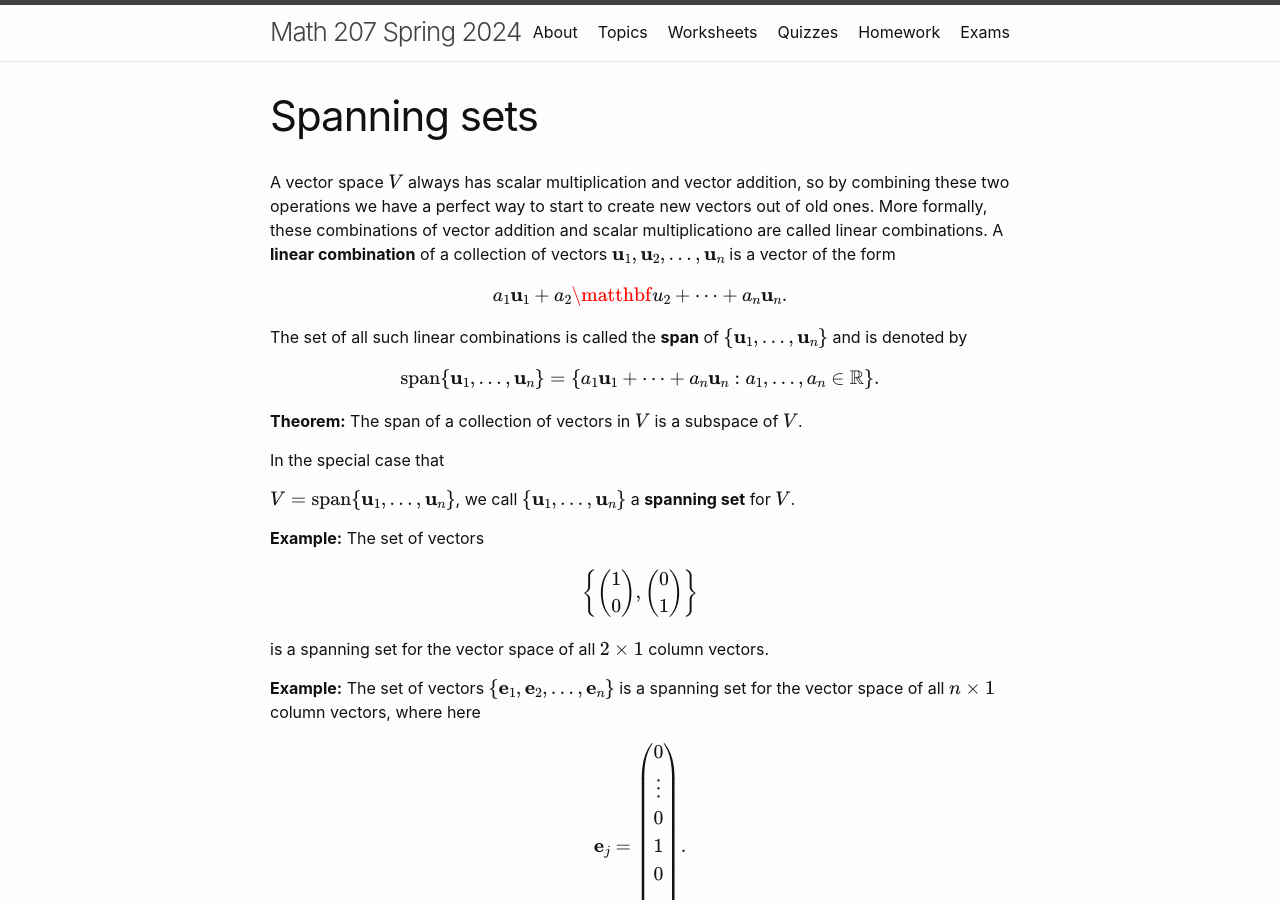
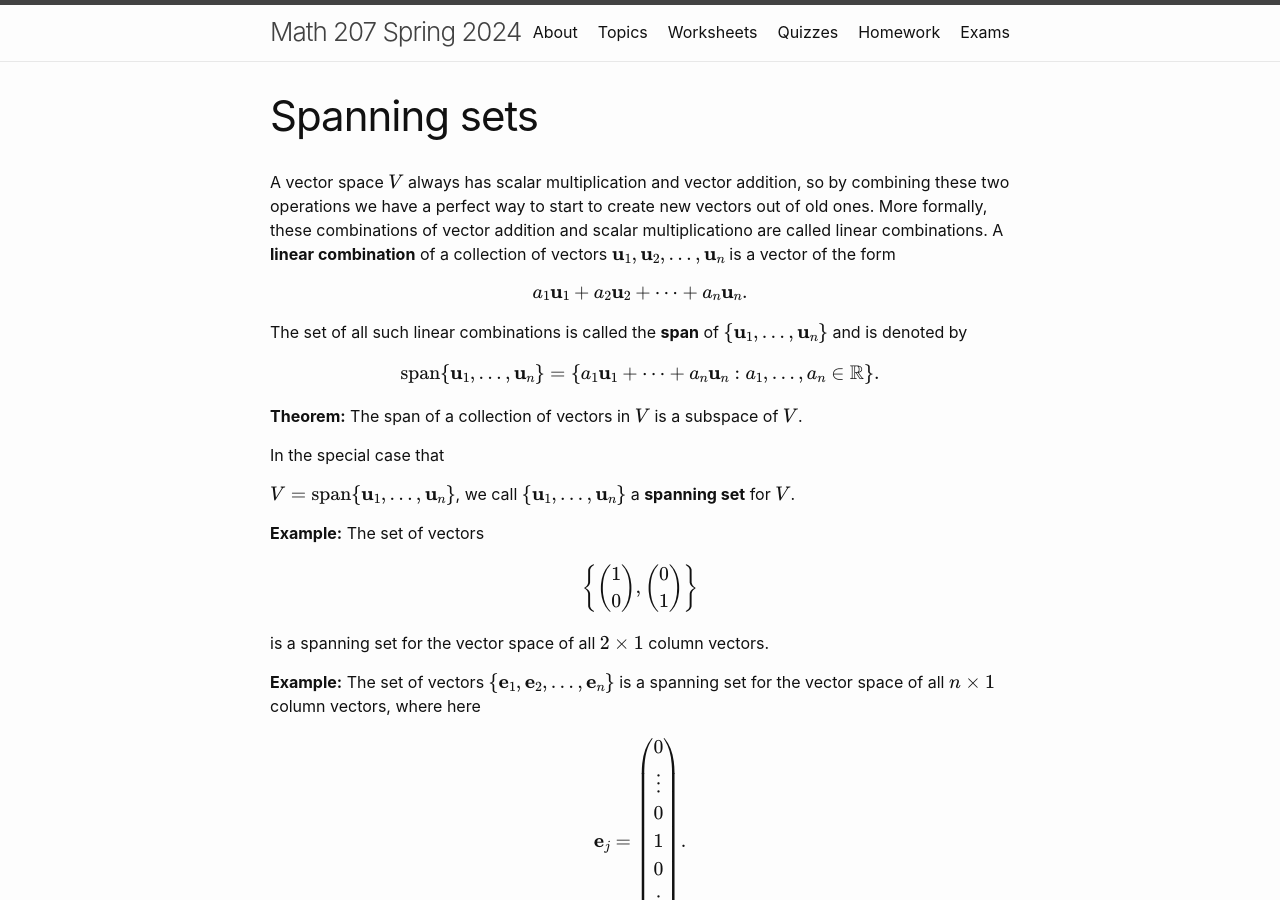
Before and after one commit to wcasper/math207spring2024, a Jekyll site: the page built from _topics/012-spanning-sets.md, in a window 1280 px wide and 900 px high. Built offline with Jekyll 4.4.1, drawn with Linux system fonts in a browser that asks for light colours.

Commit message:
fixed typo

```diff
--- a/_topics/012-spanning-sets.md
+++ b/_topics/012-spanning-sets.md
@@ -7,7 +7,7 @@ A vector space $$V$$ always has scalar multiplication and vector addition, so by
 More formally, these combinations of vector addition and scalar multiplicationo are called linear combinations.
 A **linear combination** of a collection of vectors $$\mathbf u_1,\mathbf u_2,\dots,\mathbf u_n$$ is a vector of the form
 
-$$a_1\mathbf u_1 + a_2\matthbf u_2 + \dots + a_n\mathbf u_n.$$
+$$a_1\mathbf u_1 + a_2\mathbf u_2 + \dots + a_n\mathbf u_n.$$
 
 The set of all such linear combinations is called the **span** of $$\{\mathbf u_1,\dots,\mathbf u_n\}$$ and is denoted by
 
```
